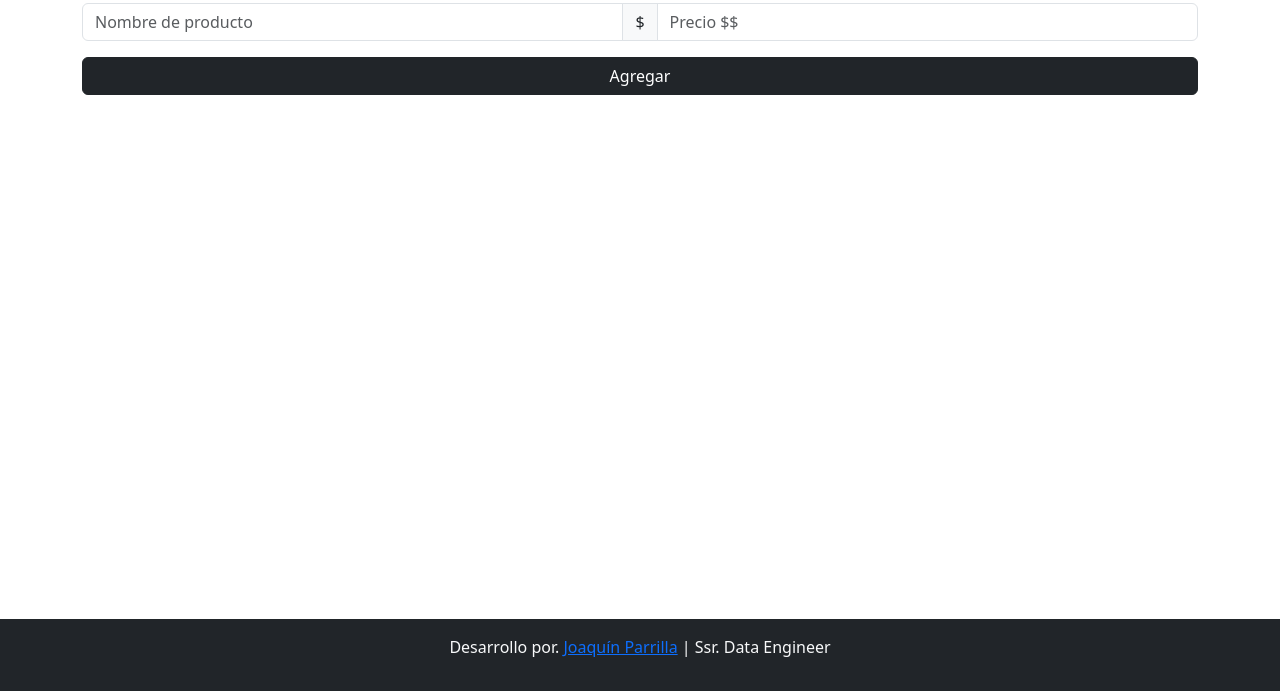
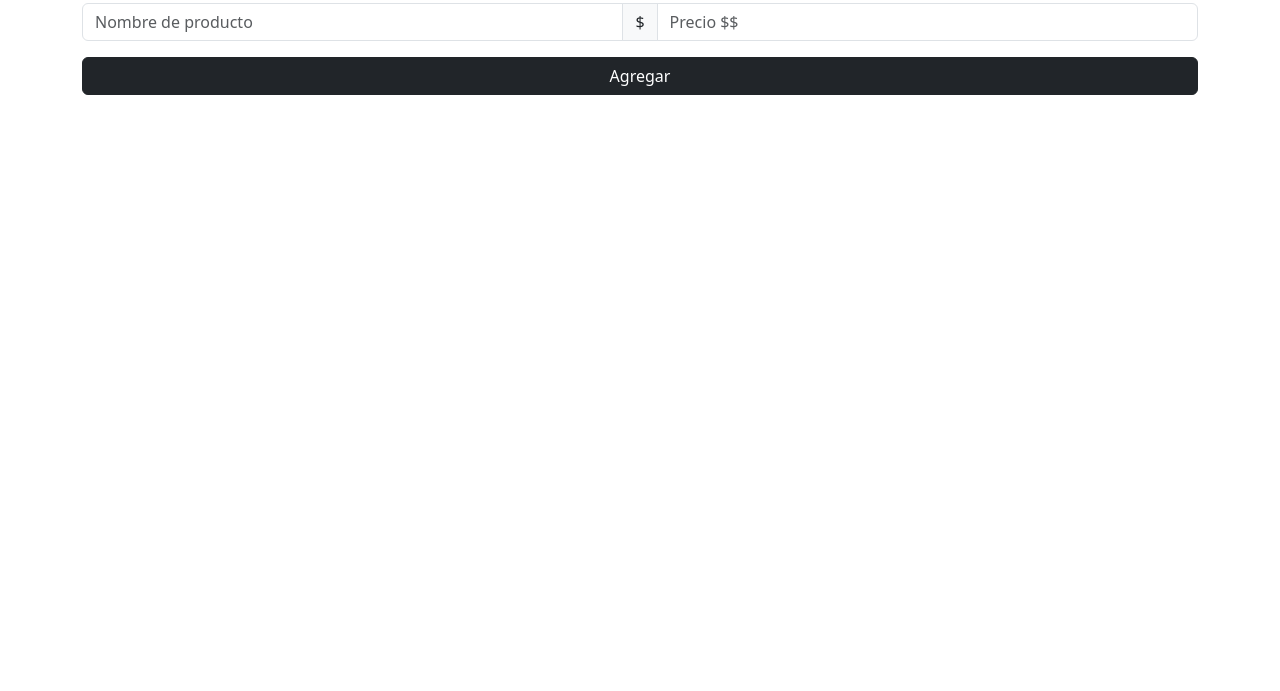
Before and after one commit to Joaquin-Developer/mobile-app-surtidos, a plain HTML site: page index.html in a window 1280 px wide. Shown: the part 109-800 px from the top of the page. Drawn offline with nearby package versions, Linux system fonts and the light colour scheme.

Commit message:
saco footer que queda pegado al pie de pagina

```diff
--- a/css/styles.css
+++ b/css/styles.css
@@ -1,4 +1,4 @@
-body {
+/* body {
     position: relative;
     min-height: 100vh;
-}
+} */
--- a/index.html
+++ b/index.html
@@ -57,11 +57,7 @@
             </div>
         </div>
     </div>
-    <footer class="bg-dark text-light py-3" style="position: absolute; bottom: 0; width: 100%;">
-        <div class="container text-center">
-            <p>Desarrollo por. <a href="https://twitter.com/JoaqDeveloper">Joaquín Parrilla</a> | Ssr. Data Engineer</p>
-        </div>
-    </footer>
+    <br>
 </body>
 
 </html>
```
Also changed, not shown: prelista.html (+1 -5 lines).
